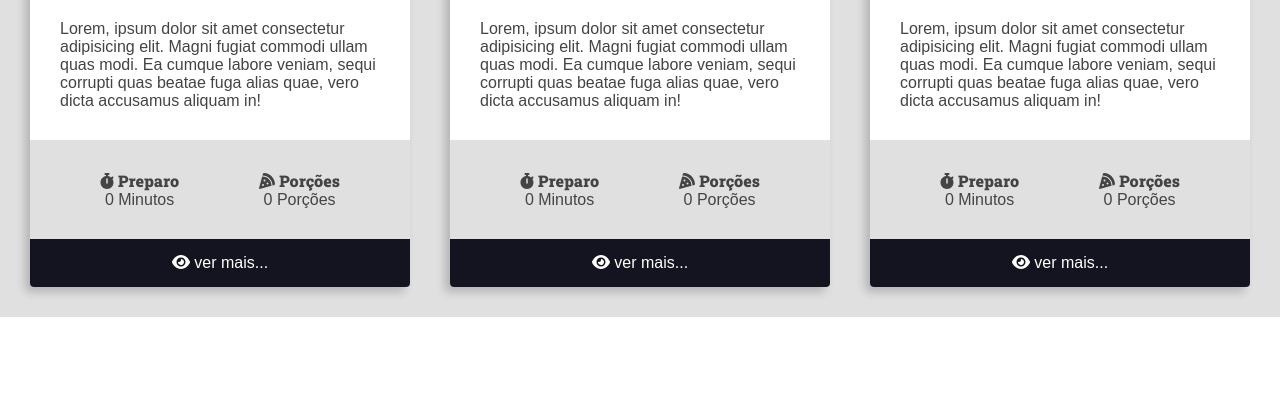
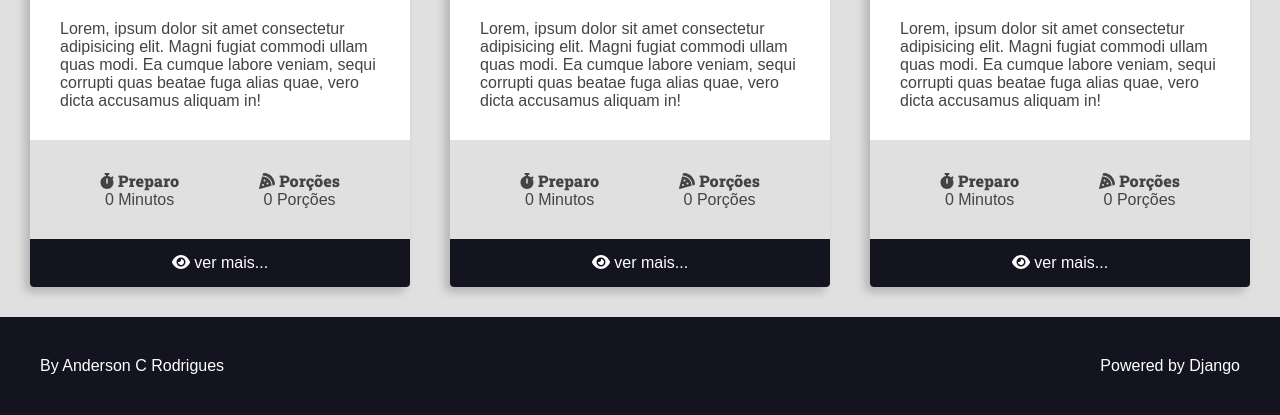
Before and after one commit to AndersonCRodrigues/udemy_python_django, a Django app: page / in a window 1280 px wide. Shown: the part 811-1226 px from the top of the page. Before the commit the page ends 1128 px from the top, so only its background shows below. Run offline with Django 4.2, Linux system fonts and the light colour scheme; some libraries are stand-ins or nearby versions.

Commit message:
[feat] adiciona footer

```diff
--- a/projeto_01/recipes/templates/recipes/pages/home.html
+++ b/projeto_01/recipes/templates/recipes/pages/home.html
@@ -15,6 +15,9 @@
 
         </div>
     </main>
+
+    {% include 'recipes/partials/footer.html' %}
+
 </body>
 
 </html>
--- /dev/null
+++ b/projeto_01/recipes/templates/recipes/partials/footer.html
@@ -0,0 +1,9 @@
+<footer class="main-footer">
+  <div class="developer">
+    <a href="https://www.linkedin.com/in/anderson-costa-rodrigues/" target="_blank" rel="noreferrer noopener">By Anderson C Rodrigues</a>
+  </div>
+
+  <div class="powered">
+    <a href="https://www.djangoproject.com/" target="_blank" rel="noreferrer noopener">Powered by Django</a>
+  </div>
+</footer>
```
